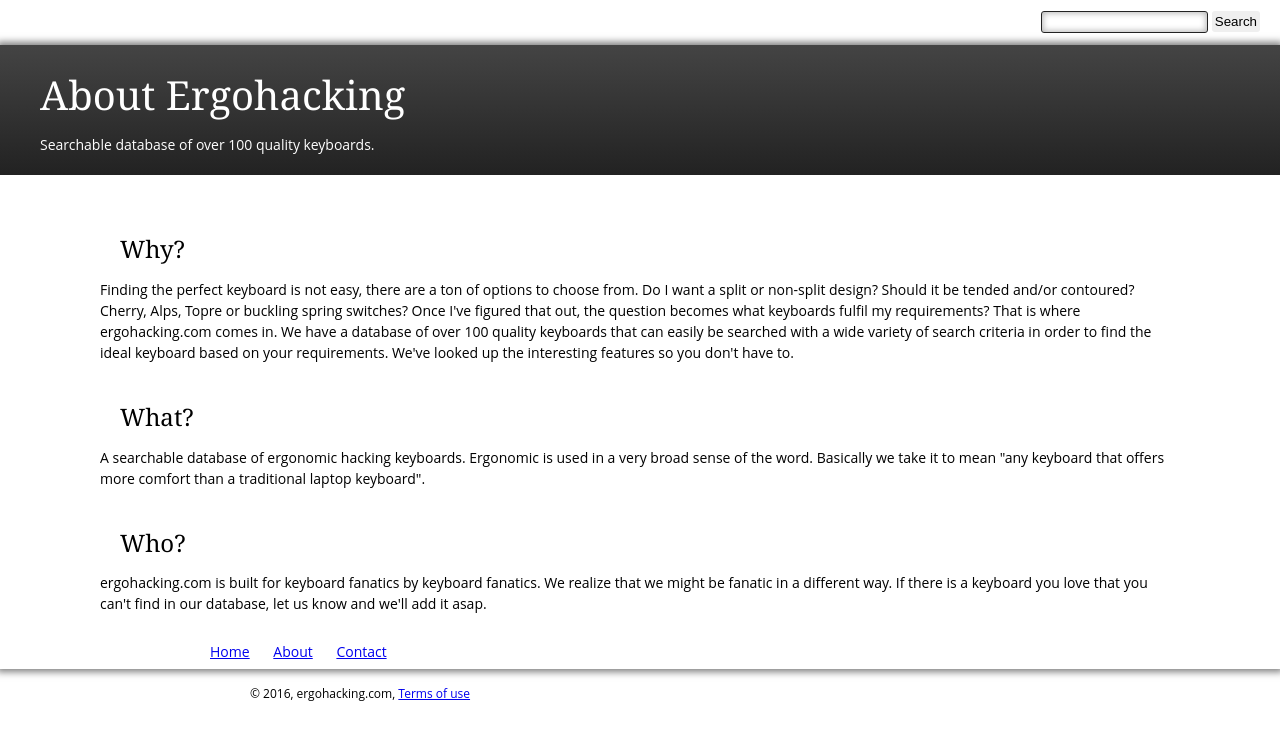
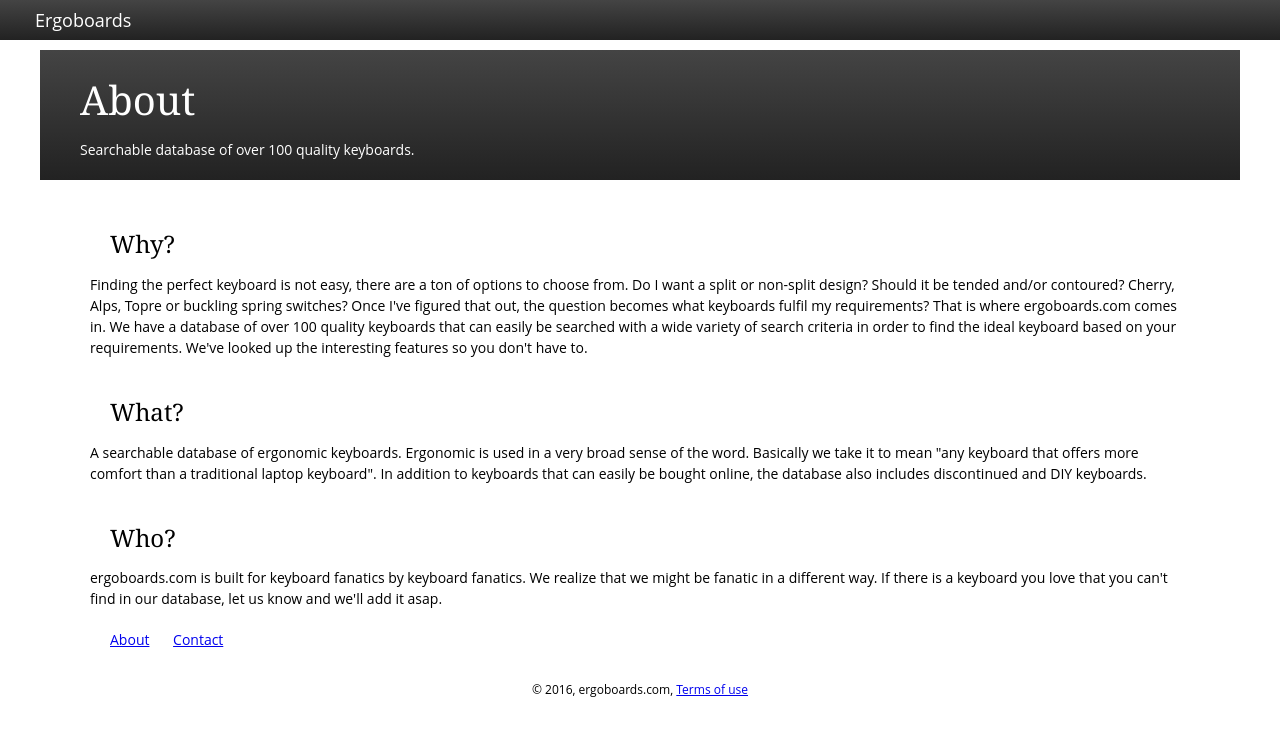
Before and after one commit to kkuchera/ergoboards, a PHP site: page /about.html in a window 1280 px wide. Shown: the top 740 px of the page. Run offline with PHP 8.4, Linux system fonts and the light colour scheme.

Commit message:
Update to ergoboards.com
Change layout to a fixed naviation bar at top. Add google analytics.

```diff
--- a/about.html
+++ b/about.html
@@ -1,46 +1,59 @@
 <!DOCTYPE html>
 <html>
 <head>
-    <title>Ergohacking | Filter for ergonomic hacking keyboards.</title>
+    <title>Ergoboards | Filter for ergonomic keyboards.</title>
 
     <link href="stylesheet.css" rel="stylesheet">
+    <script>
+      (function(i,s,o,g,r,a,m){i['GoogleAnalyticsObject']=r;i[r]=i[r]||function(){
+      (i[r].q=i[r].q||[]).push(arguments)},i[r].l=1*new Date();a=s.createElement(o),
+      m=s.getElementsByTagName(o)[0];a.async=1;a.src=g;m.parentNode.insertBefore(a,m)
+      })(window,document,'script','https://www.google-analytics.com/analytics.js','ga');
+
+      ga('create', 'UA-87949555-2', 'auto');
+      ga('send', 'pageview');
+
+    </script>
 </head>
 <body>
-<article>
+<article id="content">
 
 <header>
-    <h1>About Ergohacking</h1>
+    <h1>About</h1>
     <p>Searchable database of over 100 quality keyboards.</p>
 </header>
 
-<section id="main_content">
+<section id="main-content">
 
 <h2>Why?</h2>
-<p>Finding the perfect keyboard is not easy, there are a ton of options to choose from. Do I want a split or non-split design? Should it be tended and/or contoured? Cherry, Alps, Topre or buckling spring switches? Once I've figured that out, the question becomes what keyboards fulfil my requirements? That is where ergohacking.com comes in. We have a database of over 100 quality keyboards that can easily be searched with a wide variety of search criteria in order to find the ideal keyboard based on your requirements. We've looked up the interesting features so you don't have to.</p>
+<p>Finding the perfect keyboard is not easy, there are a ton of options to choose from. Do I want a split or non-split design? Should it be tended and/or contoured? Cherry, Alps, Topre or buckling spring switches? Once I've figured that out, the question becomes what keyboards fulfil my requirements? That is where ergoboards.com comes in. We have a database of over 100 quality keyboards that can easily be searched with a wide variety of search criteria in order to find the ideal keyboard based on your requirements. We've looked up the interesting features so you don't have to.</p>
 
 <h2>What?</h2>
-</p>A searchable database of ergonomic hacking keyboards. Ergonomic is used in a very broad sense of the word. Basically we take it to mean "any keyboard that offers more comfort than a traditional laptop keyboard".</p>
+<p>A searchable database of ergonomic keyboards. Ergonomic is used in a very broad sense of the word. Basically we take it to mean "any keyboard that offers more comfort than a traditional laptop keyboard". In addition to keyboards that can easily be bought online, the database also includes discontinued and DIY keyboards.</p>
 
 <h2>Who?</h2>
-<p>ergohacking.com is built for keyboard fanatics by keyboard fanatics. We realize that we might be fanatic in a different way. If there is a keyboard you love that you can't find in our database, let us know and we'll add it asap. </p>
+<p>ergoboards.com is built for keyboard fanatics by keyboard fanatics. We realize that we might be fanatic in a different way. If there is a keyboard you love that you can't find in our database, let us know and we'll add it asap. </p>
 </section>
 
 <footer>
-    <p><a href="/index.php">Home</a></p>
-    <p><a href="/about.html">About</a></p>
-    <p><a href="mailto:support@ergohacking.com">Contact</a></p>
+    <ul>
+        <li><a href="/about.html">About</a></li>
+        <li><a href="mailto:info@ergoboards.com">Contact</a></li>
+    </ul>
 </footer>
 
 </article>
 
-<form action="search.php" method="get" id="search">
-    <input id="q" name="q" type="text"/>
-    <input name="commit" type="submit" value="Search" />
-</form>
+<nav>
+    <section id="nav-main">
+        <ul>
+            <li><a href="/">Ergoboards</a></li>
+        </ul>
+    </section>
+</nav>
 
-
-<footer id="site_footer">
-    <p>&copy; 2016, ergohacking.com, <a href="/termsofuse.html">Terms of use</a></p>
+<footer id="site-footer">
+    <p>&copy; 2016, ergoboards.com, <a href="/termsofuse.html">Terms of use</a></p>
 </footer>
 
 </body>
--- a/stylesheet.css
+++ b/stylesheet.css
@@ -16,44 +16,59 @@
 
 /* Content */
 article {
-    min-width: 1150px;
-    /*max-width: 1180px;
-    margin-left: 200px;
-    border-radius: 5px 0 0 5px;*/
     margin-top: 45px;
     z-index: 8;
     background: white;
-    /*background: linear-gradient(transparent, #fff 2%, #fff 2%, #fff 99%, transparent 99%);
-    box-shadow: 0 0 8px 2px rgba(0,0,0,.7);*/
-    box-shadow: 0 0 7px 3px rgba(0,0,0,.5);
+    /*box-shadow: 0 0 7px 3px rgba(0,0,0,.5);*/
 }
 
+article > footer {
+    margin-left: 250px;
+    padding 10px;
+    clear: both;
+}
+
+article > footer > ul > li {
+    display: inline-block;
+    padding: 0 10px;
+}
+
+/* Content on all pages except index */
 header {
     color: #fff;
     padding: 1px 20px 20px 20px;
+    /*background: #222 linear-gradient(#666, #444);*/
     background: #222 linear-gradient(#444, #222);
-    /*background-size: 100% 100%;
-    background: #222;
-    border-top-left-radius: 5px;
-    border-bottom: 1px solid #059;
-    border-color: #4af;*/
+    /*border-radius: 20px 20px 0 0;*/
 }
 
-#main_content {
-    padding: 20px 100px;
-    background: #fff;
+#content {
+    max-width: 1200px;
+    margin: 10px auto;
+    margin-top: 50px;
+    /*box-shadow: 0 0 7px 3px rgba(0,0,0,.5);*/
+    /*border-radius: 20px;*/
 }
 
-#main_content img {
+#content > footer {
+    margin-left: 50px;
+    padding: 10px;
+}
+
+#main-content {
+    padding: 10px 50px;
+}
+
+#main-content img {
     float: left;
     padding: 20px 0;
 }
 
-#main_content table {
+#main-content table {
     padding: 10px 100px;
 }
 
-#main_content table td {
+#main-content table td {
     padding: 0 10px;
 }
 
@@ -81,18 +96,45 @@
     font-size: 24px;
 }
 
+/* Nav */
+nav {
+}
+
+#nav-main {
+    width: 100%;
+    position: fixed;
+    top: 0; right: 0; left: 0;
+    font-size: 18px;
+    background: #222 linear-gradient(#444, #222);
+    line-height: 40px;
+}
+
+#nav-main > ul > li {
+    float: left;
+    margin-left: 20px;
+}
+
+#nav-main > ul > li > a {
+    display: inline-block;
+    text-decoration: none;
+    color: #fff;
+    padding: 0 15px;
+}
+
+#nav-main > ul > li > a:hover {
+    color: #222;
+    background-color: #fff;
+}
+
 /* Search */
 #search {
-    position: absolute;
-    top: 10px;
-    right: 20px;
-    z-index: 10;
-    height: 20px;
+    line-height: 40px;
+    position: fixed;
+    top: 0; right: 20px;
 }
 
 #search input[type=text] {
-    border: 1px solid #222;
-    border-radius: 3px;
+    border-radius: 5px;
     padding: 1px 5px;
     height: 18px;
     line-height: 18px;
@@ -229,29 +273,19 @@
     overflow: hidden;
 }
 
-#product_list table td:nth-child(2), #product_list table th:nth-child(2) {
+#product-list table td:nth-child(2), #product-list table th:nth-child(2) {
     text-align: left;
 }
 
-#product_list {
+#product-list {
     margin-left: 200px;
     margin-top: 20px;
 }
 
-article footer {
-    margin-left: 200px;
-    padding: 7px 0;
-    clear: both;
-}
-
-article footer p {
-    display: inline-block;
-    padding: 0 10px;
-}
-
-#site_footer {
-    margin-top: 5px;
-    margin-left: 250px;
+/* Footer */
+#site-footer {
+    margin: 10px 0;
+    text-align: center;
     font-size: 12px;
     line-height: 40px
 }
```
Also changed, not shown: other parts of stylesheet.css (+19 -17 lines), index.php (+58 -46 lines), products.php (+36 -15 lines), termsofuse.html (+28 -15 lines).
